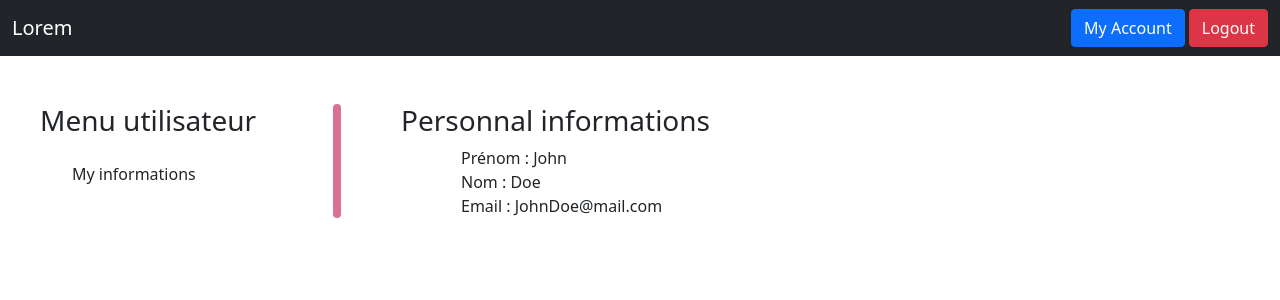
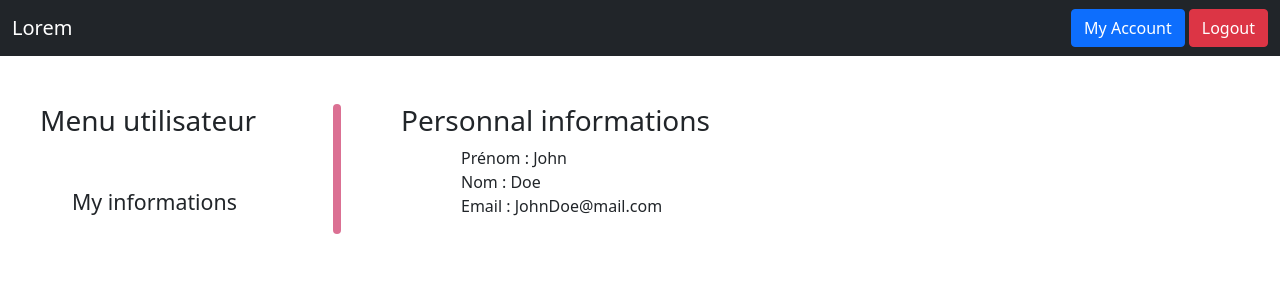
Before and after one commit to projet-technique-h3-2022/LoremFront, a Vue app: page /myAccount in a window 1280 px wide. Shown: the top 300 px of the page. Built offline with nearby package versions, Linux system fonts and the light colour scheme; sample sign-in values are in the browser's storage.

Commit message:
Change CSS on component UserMenu

```diff
--- a/src/components/UserMenu.vue
+++ b/src/components/UserMenu.vue
@@ -6,7 +6,7 @@ const { user } = useUserStore();
 <template>
     <div class="UserMenu col-md-3 leftContent">
         <h3>Menu utilisateur</h3>
-        <ul>
+        <ul class="mt-5 noselect">
             <li @click="$emit('changeView', 0)" class="listBtn">My informations</li>
             <li @click="$emit('changeView', 1)" v-show="user.role == 'author'" class="listBtn">My articles</li>
             <li @click="$emit('changeView', 2)" v-show="user.role == 'editor'" class="listBtn">My groups</li>
@@ -31,7 +31,8 @@ li {
 
 .listBtn {
     cursor: pointer;
-    transition: color .3s ease-in-out
+    transition: color .3s ease-in-out;
+    font-size: 16pt;
 }
 .listBtn:hover {
     color: palevioletred;
@@ -50,4 +51,14 @@ li {
     border-radius: 5px;
     background-color: palevioletred;
 }
+
+.noselect {
+  -webkit-touch-callout: none; /* iOS Safari */
+    -webkit-user-select: none; /* Safari */
+     -khtml-user-select: none; /* Konqueror HTML */
+       -moz-user-select: none; /* Old versions of Firefox */
+        -ms-user-select: none; /* Internet Explorer/Edge */
+            user-select: none; /* Non-prefixed version, currently
+                                  supported by Chrome, Edge, Opera and Firefox */
+}
 </style>
```
